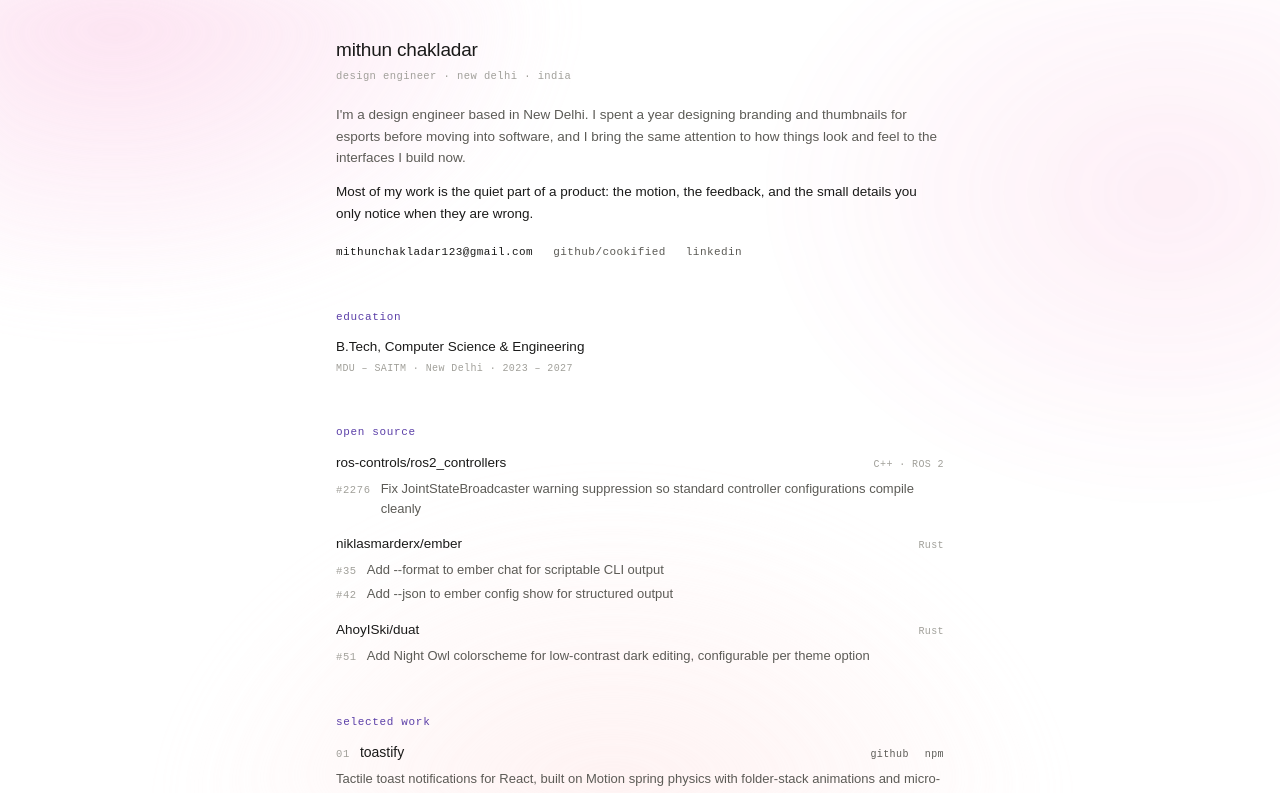
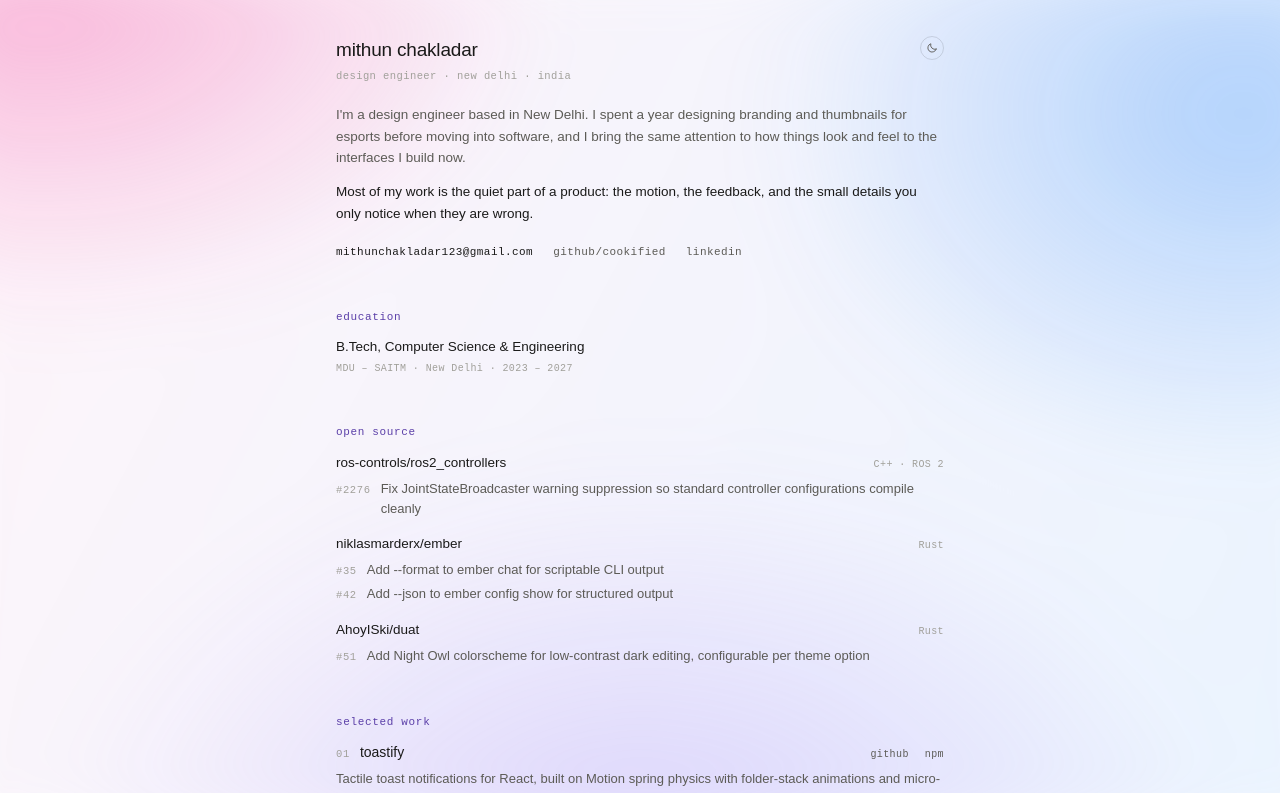
Before and after one commit to cookified/cookified.github.io, a Next.js app: page / in a window 1280 px wide. Shown: the top 793 px of the page. Built offline with nearby package versions, Linux system fonts and the light colour scheme.

Commit message:
feat: restore dark mode and enhance portfolio gradient

```diff
--- a/app/globals.css
+++ b/app/globals.css
@@ -1,4 +1,6 @@
 @import "tailwindcss";
+
+@custom-variant dark (&:where(.dark, .dark *));
 
 :root {
   --paper: #ffffff;
@@ -10,10 +12,24 @@
   --line-soft: rgba(26, 26, 25, 0.07);
   --accent: #5b3fa8;
   --accent-deep: #4a3390;
-  --wash: rgba(244, 114, 182, 0.14);
+  --wash: rgba(96, 165, 250, 0.3);
   --live: #2f9e44;
   --font-inter: "Arial", "Helvetica Neue", sans-serif;
   --font-dmono: "SFMono-Regular", "Cascadia Code", "Roboto Mono", ui-monospace, monospace;
+}
+
+.dark {
+  --paper: #0c0b0a;
+  --paper-2: #151413;
+  --ink: #f2efe9;
+  --body: #a9a49c;
+  --faint: #6b665f;
+  --line: rgba(242, 239, 233, 0.13);
+  --line-soft: rgba(242, 239, 233, 0.06);
+  --accent: #b39dff;
+  --accent-deep: #9c7bff;
+  --wash: rgba(96, 165, 250, 0.24);
+  --live: #56d364;
 }
 
 @theme inline {
@@ -48,6 +64,27 @@ body {
   font-weight: 400;
   -webkit-font-smoothing: antialiased;
   text-rendering: optimizeLegibility;
+  transition:
+    background-color 0.35s ease,
+    color 0.35s ease;
+}
+
+@media (prefers-reduced-motion: no-preference) {
+  ::view-transition-old(root) {
+    animation: none;
+  }
+  ::view-transition-new(root) {
+    animation: theme-reveal 0.55s cubic-bezier(0.22, 1, 0.36, 1);
+  }
+}
+
+@keyframes theme-reveal {
+  from {
+    clip-path: circle(0% at var(--theme-x, 100%) var(--theme-y, 0%));
+  }
+  to {
+    clip-path: circle(150% at var(--theme-x, 100%) var(--theme-y, 0%));
+  }
 }
 
 ::selection {
@@ -100,18 +137,23 @@ body {
     color: var(--brand, currentColor);
   }
 
+  .dark .chip svg {
+    color: color-mix(in srgb, var(--brand, currentColor) 62%, #ffffff);
+  }
+
   .page-wash {
     pointer-events: none;
     position: fixed;
     inset: 0;
     z-index: -1;
-    opacity: 0.82;
-    filter: blur(28px);
-    transform: scale(1.08);
+    opacity: 0.96;
+    filter: blur(34px);
+    transform: scale(1.12);
     background:
-      radial-gradient(38rem 26rem at 12% 5%, rgba(251, 207, 232, 0.72), transparent 68%),
-      radial-gradient(34rem 26rem at 88% 26%, var(--wash), transparent 70%),
-      radial-gradient(36rem 28rem at 48% 100%, rgba(254, 226, 226, 0.6), transparent 72%);
+      radial-gradient(42rem 28rem at 8% 4%, rgba(244, 114, 182, 0.5), transparent 68%),
+      radial-gradient(40rem 30rem at 92% 18%, rgba(96, 165, 250, 0.46), transparent 68%),
+      radial-gradient(46rem 32rem at 50% 102%, rgba(167, 139, 250, 0.32), transparent 72%),
+      linear-gradient(118deg, rgba(255, 192, 221, 0.16), rgba(147, 197, 253, 0.2));
   }
 
   .link {
--- a/app/layout.tsx
+++ b/app/layout.tsx
@@ -22,14 +22,18 @@ export const metadata: Metadata = {
   },
 };
 
+const themeScript = `(function(){try{var t=localStorage.getItem("theme");if(t==="dark"){document.documentElement.classList.add("dark");}}catch(e){}})();`;
+
 export default function RootLayout({
   children,
 }: Readonly<{
   children: React.ReactNode;
 }>) {
   return (
-    <html lang="en">
-      <head />
+    <html lang="en" suppressHydrationWarning>
+      <head>
+        <script dangerouslySetInnerHTML={{ __html: themeScript }} />
+      </head>
       <body className="bg-paper text-ink antialiased">
         {children}
         <ToasterHost />
--- a/components/Masthead.tsx
+++ b/components/Masthead.tsx
@@ -1,9 +1,10 @@
 import { identity } from "@/lib/content";
+import ThemeToggle from "@/components/ThemeToggle";
 
 export default function Masthead() {
   return (
     <header>
-      <div>
+      <div className="flex items-start justify-between gap-4">
         <div>
           <h1 className="text-[19px] font-medium tracking-[-0.01em]">
             {identity.name}
@@ -12,6 +13,7 @@ export default function Masthead() {
             {identity.role} · {identity.location}
           </p>
         </div>
+        <ThemeToggle />
       </div>
     </header>
   );
--- /dev/null
+++ b/components/ThemeToggle.tsx
@@ -0,0 +1,90 @@
+"use client";
+
+import { useEffect, useRef, useState } from "react";
+import { useReducedMotion } from "motion/react";
+
+type DocumentWithViewTransition = Document & {
+  startViewTransition?: (callback: () => void) => { finished: Promise<void> };
+};
+
+export default function ThemeToggle() {
+  const [mounted, setMounted] = useState(false);
+  const [dark, setDark] = useState(false);
+  const buttonRef = useRef<HTMLButtonElement | null>(null);
+  const reduce = useReducedMotion();
+
+  useEffect(() => {
+    setMounted(true);
+    setDark(document.documentElement.classList.contains("dark"));
+  }, []);
+
+  const toggle = () => {
+    const next = !dark;
+    const root = document.documentElement;
+
+    const apply = () => {
+      root.classList.toggle("dark", next);
+      try {
+        localStorage.setItem("theme", next ? "dark" : "light");
+      } catch {
+        // storage unavailable; the choice still applies for this session
+      }
+    };
+
+    const button = buttonRef.current;
+    if (button) {
+      const rect = button.getBoundingClientRect();
+      root.style.setProperty("--theme-x", `${rect.left + rect.width / 2}px`);
+      root.style.setProperty("--theme-y", `${rect.top + rect.height / 2}px`);
+    }
+
+    const doc = document as DocumentWithViewTransition;
+    if (!reduce && typeof doc.startViewTransition === "function") {
+      doc.startViewTransition(apply);
+    } else {
+      apply();
+    }
+
+    setDark(next);
+  };
+
+  return (
+    <button
+      ref={buttonRef}
+      type="button"
+      onClick={toggle}
+      aria-label={dark ? "switch to light mode" : "switch to dark mode"}
+      className="flex h-6 w-6 items-center justify-center rounded-full border border-line text-body transition-colors duration-200 hover:border-accent hover:text-accent"
+    >
+      {mounted && dark ? (
+        <svg
+          width="12"
+          height="12"
+          viewBox="0 0 24 24"
+          fill="none"
+          stroke="currentColor"
+          strokeWidth="1.8"
+          strokeLinecap="round"
+          aria-hidden
+        >
+          <circle cx="12" cy="12" r="4.2" />
+          <path d="M12 2.6v2.2M12 19.2v2.2M4.4 12H2.2M21.8 12h-2.2M5.7 5.7 4.2 4.2M19.8 19.8l-1.5-1.5M18.3 5.7l1.5-1.5M4.2 19.8l1.5-1.5" />
+        </svg>
+      ) : (
+        <svg
+          width="12"
+          height="12"
+          viewBox="0 0 24 24"
+          fill="none"
+          stroke="currentColor"
+          strokeWidth="1.8"
+          strokeLinecap="round"
+          strokeLinejoin="round"
+          aria-hidden
+        >
+          <path d="M20.5 14.3A8.6 8.6 0 0 1 9.7 3.5a8.6 8.6 0 1 0 10.8 10.8Z" />
+        </svg>
+      )}
+    </button>
+  );
+}
```
Also changed, not shown: 1 other file (tests, documents, lock files or other folders).
